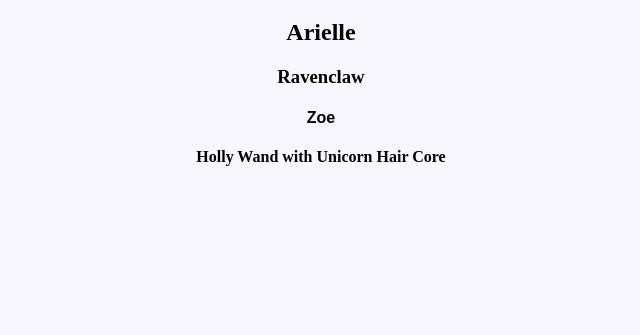
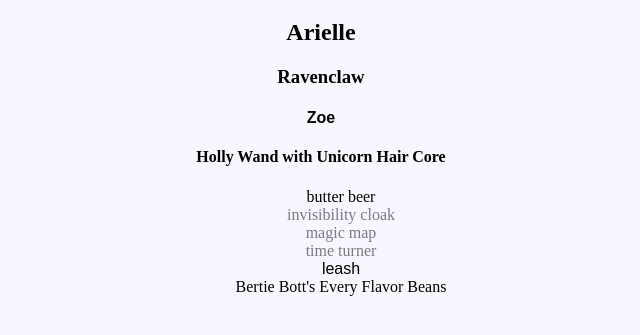
Before and after one commit to akgironza/ag-homework5, a plain HTML site: page hogwarts/index.html in a window 1280 px wide. Shown: the part 61-396 px from the top of the page, without its empty margins (319-959 px from the left). Drawn offline with nearby package versions, Linux system fonts and the light colour scheme.

Commit message:
Commit 3-ish - I added list elements. That code didn't seem very dry. I wonder if there is something I could do about it in the Hungry for More section

```diff
--- a/hogwarts/app.js
+++ b/hogwarts/app.js
@@ -35,3 +35,17 @@
 // console.log($h2)
 // console.log($h3)
 // console.log($h4)
+
+// YEAR 3
+
+const $ul = $("<ul>").attr('storage', 'trunk')
+$($ul).append($("<li>").text("butter beer"))
+$($ul).append($("<li>").text("invisibility cloak").attr('class', 'secret'))
+$($ul).append($("<li>").text("magic map").attr('class', 'secret'))
+$($ul).append($("<li>").text("time turner").attr('class', 'secret'))
+$($ul).append($("<li>").text("leash").attr('class', 'cat'))
+$($ul).append($("<li>").text("Bertie Bott's Every Flavor Beans"))
+
+$($container).append($ul)
+
+console.log($ul)
--- a/hogwarts/main.css
+++ b/hogwarts/main.css
@@ -6,3 +6,12 @@
 .cat {
     font-family: fantasy;
 }
+
+.secret {
+opacity: 0.5;
+
+}
+
+ul {
+    list-style-type: none;
+}
```
